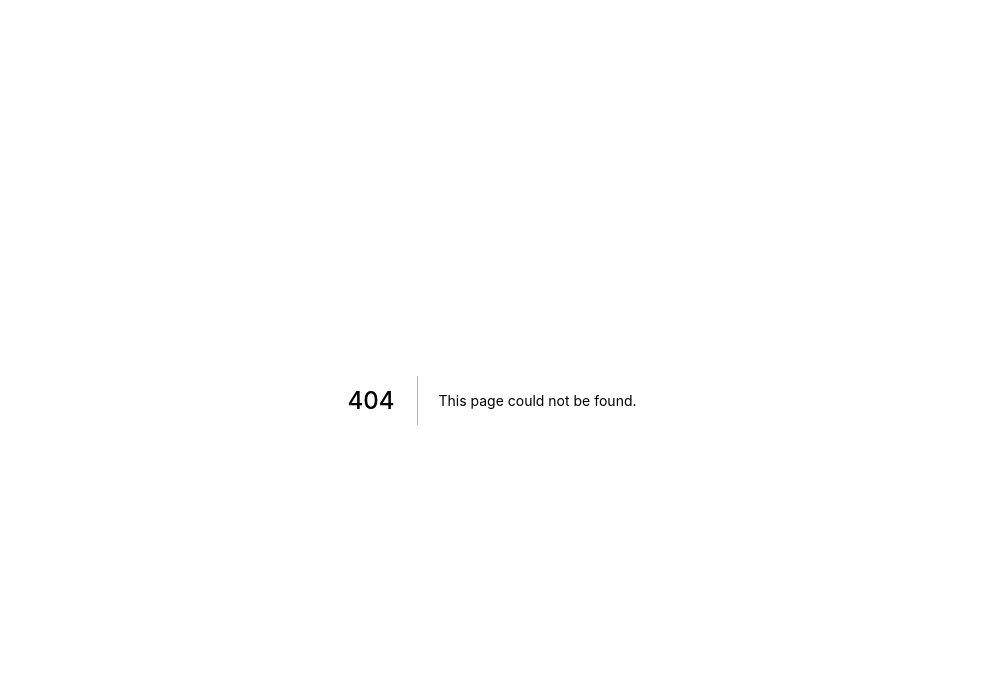
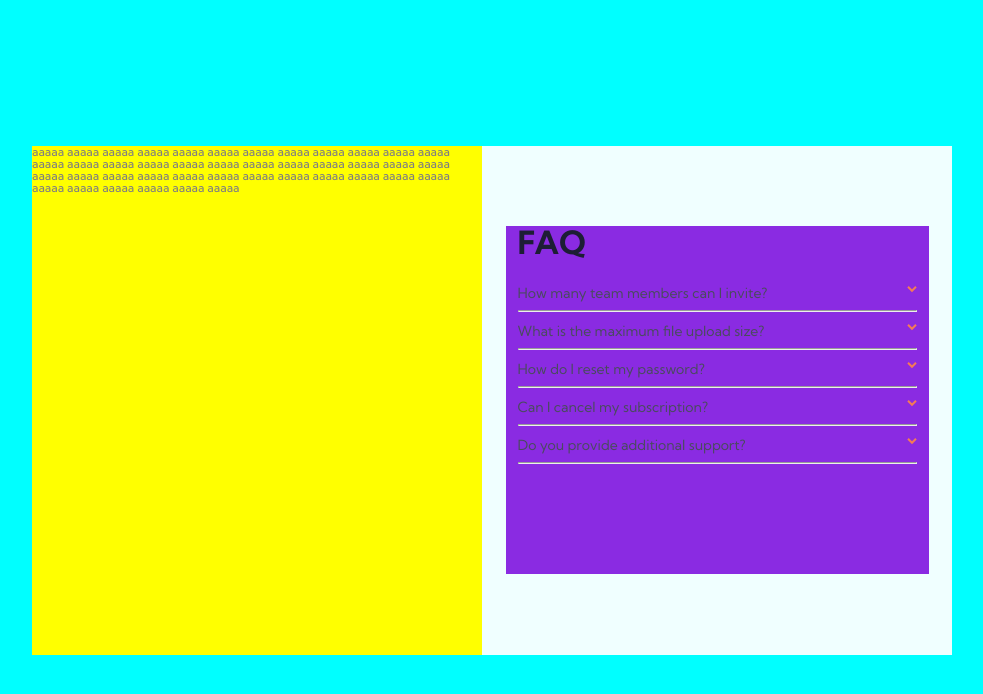
Before and after one commit to tloyan/frontendmentor, a Next.js app: page /faq-accordion-card in a window 1280 px wide. Before the commit this address had no page. Shown: the top 694 px of the page, without its empty margins (148-1131 px from the left). Built offline with nearby package versions, Linux system fonts and the light colour scheme.

Commit message:
stage faq-accordion-card pages and component for finish it latter

```diff
--- /dev/null
+++ b/components/faq-accordion-card/QuestionAnswer/index.js
@@ -0,0 +1,31 @@
+import React ,{ Fragment, useState } from 'react';
+
+import style from './style.module.css';
+
+const QuestionAnswer = ({ question, answer }) => {
+  const [ toogle, setToogle ] = useState(false);
+
+  const questionHandleClick = (e) => {
+    if (toogle) return setToogle(false);
+    return setToogle(true);
+  }
+
+  const questionAnswerStyle = toogle ? style.question_answer + ' ' + style.collapse : style.question_answer;
+  const questionStyle = toogle ? style.question + ' ' + style.collapse : style.question;
+  const answerStyle = toogle ? style.answer + ' ' + style.collapse : style.answer;
+  return (
+    <Fragment>
+      <div className={questionAnswerStyle}>
+        <div className={questionStyle} onClick={questionHandleClick}>
+          <p>{question}</p>
+          <img src="/faq-accordion-card/icon-arrow-down.svg" />
+        </div>
+        <p className={answerStyle}>{answer}</p>
+
+      </div>
+      <hr className={style.divider} />
+    </Fragment>
+  );
+}
+
+export default QuestionAnswer;
--- /dev/null
+++ b/components/faq-accordion-card/QuestionAnswer/style.module.css
@@ -0,0 +1,56 @@
+.question_answer {
+  overflow: hidden;
+  max-height: calc((var(--s-1) * 2) + var(--s-1));
+  transition: max-height .5s ease-out;
+
+}
+
+.question_answer.collapse {
+  max-height: calc(((var(--s-1) * 2) + var(--s-1)) * 2);
+}
+
+.question {
+  display: flex;
+  justify-content: space-between;
+  padding: var(--s-1);
+}
+
+.question.collapse > p,
+.question.collapse:hover > p {
+  font-weight: var(--weight-thick);
+  color: var(--dark-desaturated-blue);
+}
+
+.question > img {
+  max-width: none;
+  height: 100%;
+  width: auto;
+}
+
+.question.collapse > img {
+  transform: rotate(180deg)
+}
+
+.question > p {
+  font-size: calc( ((var(--s0) - var(--s-1)) / 2) + var(--s-1) );
+  color: var(--very-dark-grayish-blue);
+}
+
+.question:hover > p {
+  color: var(--soft-red)
+}
+
+.answer {
+  margin-right: 1rem;
+  padding: var(--s-1);
+  padding-top: 0;
+}
+
+
+.divider {
+  margin-top: 0;
+  margin-bottom: 0;
+  margin-left: auto;
+  margin-right: auto;
+  width: calc(100% - (var(--s-1) * 2));
+}
--- /dev/null
+++ b/components/faq-accordion-card/index.js
@@ -0,0 +1,39 @@
+import QuestionAnswer from './QuestionAnswer';
+
+import style from './style.module.css';
+
+const data = [
+  { question: 'How many team members can I invite?', answer: 'You can invite up to 2 additional users on the Free plan. There is no limit on team members for the Premium plan.' },
+  { question: 'What is the maximum file upload size?', answer: 'No more than 2GB. All files in your account must fit your allotted storage space.' },
+  { question: 'How do I reset my password?', answer: 'Click “Forgot password” from the login page or “Change password” from your profile page. A reset link will be emailed to you.' },
+  { question: 'Can I cancel my subscription?', answer: 'Yes! Send us a message and we’ll process your request no questions asked.' },
+  { question: 'Do you provide additional support?', answer: 'Chat and email support is available 24/7. Phone lines are open during normal business hours.' },
+
+];
+
+const FaqAccordionCardComponent = () => (
+  <div className={style.container}>
+    <div className={style.center}>
+      <div className={style.svg_container}>
+        aaaaa aaaaa aaaaa aaaaa aaaaa aaaaa aaaaa
+        aaaaa aaaaa aaaaa aaaaa aaaaa aaaaa aaaaa
+        aaaaa aaaaa aaaaa aaaaa aaaaa aaaaa aaaaa
+        aaaaa aaaaa aaaaa aaaaa aaaaa aaaaa aaaaa
+        aaaaa aaaaa aaaaa aaaaa aaaaa aaaaa aaaaa
+        aaaaa aaaaa aaaaa aaaaa aaaaa aaaaa aaaaa
+      </div>
+      <div className={style.faq_container}>
+        <div className={style.faq_subcontainer}>
+          <h2>FAQ</h2>
+          {
+            data.map(({ question, answer }) => (
+              <QuestionAnswer key={question} question={question} answer={answer} />
+            ))
+          }
+        </div>
+      </div>
+    </div>
+  </div>
+);
+
+export default FaqAccordionCardComponent;
--- /dev/null
+++ b/components/faq-accordion-card/style.module.css
@@ -0,0 +1,57 @@
+.container {
+  min-height: 100vh;
+  min-width: 100vw;
+  padding: var(--s1);
+  background-color: aqua;
+
+  display: flex;
+  flex-direction: column;
+  justify-content: center;
+}
+
+.center {
+  box-sizing: content-box;
+  width: 100%;
+  max-width: 920px;
+  min-height: 509px;
+
+  margin-left: auto;
+  margin-right: auto;
+
+  display: flex;
+  align-items: stretch;
+
+  background-color: azure;
+}
+
+.svg_container {
+  flex-grow: 0;
+  flex-shrink: 0;
+  flex-basis: 450px;
+  background-color: yellow;
+}
+
+.faq_container {
+  display: flex;
+  flex-direction: column;
+  justify-content: center;
+}
+
+.faq_subcontainer {
+  box-sizing: content-box;
+  width: 90%;
+
+  margin-left: auto;
+  margin-right: auto;
+
+  min-height: 50ch;
+  background-color: blueviolet;
+}
+
+.faq_subcontainer > h2 {
+  font-size: calc(var(--s0) * 2);
+  font-weight: var(--weight-thick);
+  color: var(--dark-desaturated-blue);
+  padding-left: var(--s-1);
+  margin-bottom: var(--s0);
+}
--- /dev/null
+++ b/pages/faq-accordion-card/index.js
@@ -0,0 +1,18 @@
+import { Fragment } from 'react';
+import Head from 'next/head';
+
+import FaqAccordionCardComponent from '../../components/faq-accordion-card';
+
+import style from './style.module.css';
+
+const FaqAccordionCardPage = () => (
+  <div className={style.faq_accordion_card}>
+    <Head>
+      <title>Frontend Mentor | FAQ Accordion Card</title>
+      <link rel="icon" href="/faq-accordion-card/favicon-32x32.png" />
+    </Head>
+    <FaqAccordionCardComponent />
+  </div>
+);
+
+export default FaqAccordionCardPage;
--- /dev/null
+++ b/pages/faq-accordion-card/style.module.css
@@ -0,0 +1,31 @@
+.faq_accordion_card {
+  --ratio: 0.75;
+  --s-5: calc(var(--s-4) * var(--ratio));
+  --s-4: calc(var(--s-3) * var(--ratio));
+  --s-3: calc(var(--s-2) * var(--ratio));
+  --s-2: calc(var(--s-1) * var(--ratio));
+  --s-1: calc(var(--s0) * var(--ratio));
+  --s0: 1rem;
+  --s1: calc(var(--s0) / var(--ratio));
+  --s2: calc(var(--s1) / var(--ratio));
+  --s3: calc(var(--s2) / var(--ratio));
+  --s4: calc(var(--s3) / var(--ratio));
+  --s5: calc(var(--s4) / var(--ratio));
+
+  --font-plain: 'Kumbh Sans', sans-serif;
+
+  --weight-thin: 400;
+  --weight-thick: 700;
+  --dark-desaturated-blue: hsl(238, 29%, 16%);
+  --soft-red: hsl(14, 88%, 65%);
+  --soft-violet: hsl(273, 75%, 66%);
+  --soft-blue: hsl(240, 73%, 65%);
+  --very-dark-grayish-blue: hsl(237, 12%, 33%);
+  --dark-grayish-blue: hsl(240, 6%, 50%);
+  --light-grayish-blue: hsl(240, 5%, 91%);
+
+  font-family: var(--font-plain);
+  font-size: var(--s-1);
+  font-weight: var(--weight-thin);
+  color: var(--dark-grayish-blue);
+}
```
